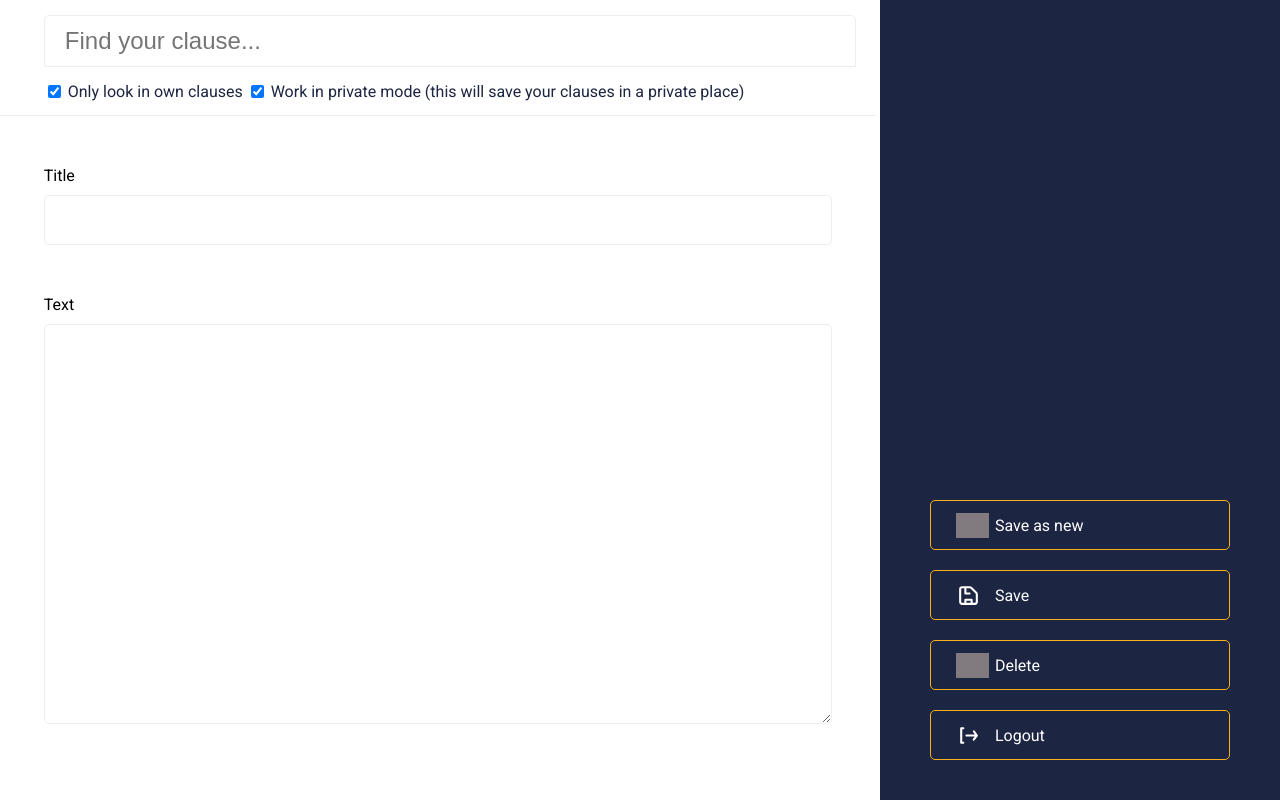
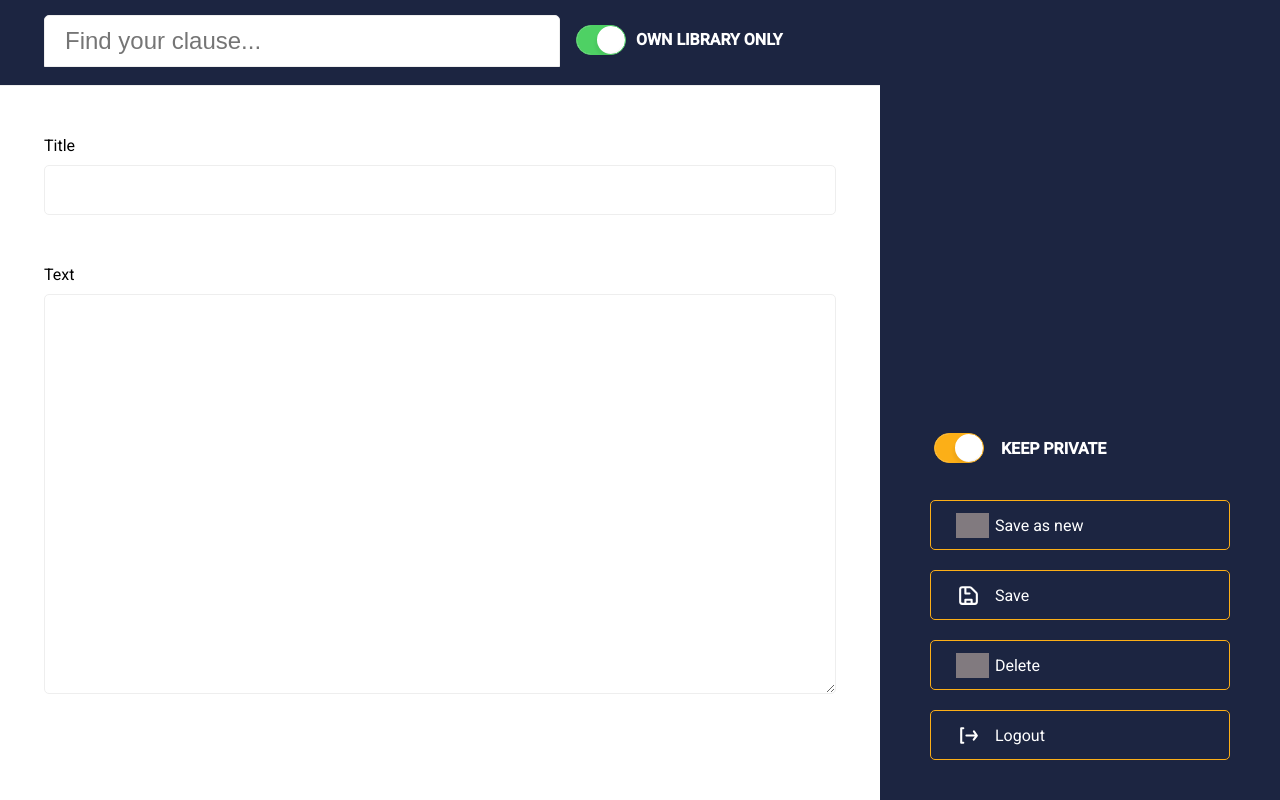
Before and after one commit to joachimBrindeau/MyClause, a Flask app: template app/templates/index.html in a window 1280 px wide. Run offline with Flask 2, Linux system fonts and the light colour scheme; the template is opened without the code that fills it, so the values that code supplies are empty; grey boxes are pictures that could not be loaded.

Commit message:
visual changes

```diff
--- /dev/null
+++ b/app/scss/components/components.checkbox.scss
@@ -0,0 +1,32 @@
+input.switch {
+    position: relative;
+    appearance: none; outline: none;
+    width: 50px; height: 30px;
+    background-color: #ffffff; border: 1px solid #D9DADC;
+    border-radius: 50px; box-shadow: inset -20px 0 0 0 #ffffff;
+    transition-duration: 200ms;
+}
+input.switch:after {
+    content: "";
+    position: absolute;
+    top: 1px; left: 1px;
+    width: 26px; height: 26px;
+    background-color: transparent;
+    border-radius: 50%; box-shadow: 2px 4px 6px rgba(0,0,0,0.2);
+}
+input.switch {
+
+    &:checked{
+        border-color: #4ED164;
+        box-shadow: inset 20px 0 0 0 #4ED164;
+    }
+
+    &-orange:checked{
+        border-color: #fcaf17 !important;
+        box-shadow: inset 20px 0 0 0 #fcaf17 !important;
+    }
+}
+input.switch:checked:after {
+    left: 20px;
+    box-shadow: -2px 4px 3px rgba(0,0,0,0.05);
+}
--- a/app/scss/components/components.site.scss
+++ b/app/scss/components/components.site.scss
@@ -4,13 +4,24 @@
         display:inline-block;
         vertical-align: top;
         width:400px;
-        background-color: $background-color;
+        background-color:$background-color;
         height:100vh;
         position:relative;
         box-sizing: border-box;
 
         &-filters{
+            color:white;
+            text-transform: uppercase;
+            font-weight:bold;
+            width:300px;
+            margin-left:50px;
+            padding-bottom:30px;
 
+            label{
+                bottom:12px;
+                position:relative;
+                padding-left:10px;
+            }
         }
 
         &-buttons{
@@ -20,6 +31,7 @@
             width:400px;
             color:white;
             padding-bottom:20px;
+
 
             &-btn{
                 box-sizing: border-box;
@@ -66,19 +78,38 @@
     &-body{
         display:inline-block;
         vertical-align: top;
-        width:calc(100% - 404px);
+        flex-grow:2;
+        box-sizing: border-box;
 
         .search-bar{
             width:100%;
             border-bottom:solid 1px $light-grey;
-            height:100px;
+            height:70px;
             position:relative;
+            background-color:$background-color;
+            padding-top:15px;
+
+            &-and-filter-wrapper{
+                display:flex;
+
+                input.switch{
+                    width:50px;
+                    margin:10px 10px 0px 40px;
+                }
+
+                label{
+                    color:white;
+                    width:200px;
+                    padding-top:15px;
+                    text-transform: uppercase;
+                    font-weight:bold
+                }
+            }
 
             &-input-wrapper{
                 width:90%;
                 margin:auto;
                 border-radius:5px;
-                margin-top:15px;
                 height:52px;
             }
 
@@ -129,7 +160,7 @@
             &-overlay{
                 background-color: rgba(0,0,0,0.4);
                 height:100vh;
-                top:-15px;
+                top:0px;
                 left:0;
                 position:absolute;
                 width:100%;
--- a/app/scss/elements/elements.body.scss
+++ b/app/scss/elements/elements.body.scss
@@ -4,4 +4,6 @@ body{
     margin:0;
     padding:0;
     font-family: 'Roboto', sans-serif;
+    display:flex;
+    width:100%;
 }
--- a/app/scss/site.scss
+++ b/app/scss/site.scss
@@ -4,3 +4,4 @@
 
 @import 'components/components.login.scss';
 @import 'components/components.site.scss';
+@import 'components/components.checkbox.scss';
--- a/app/static/site.css
+++ b/app/static/site.css
@@ -2,7 +2,9 @@
 body {
   margin: 0;
   padding: 0;
-  font-family: 'Roboto', sans-serif; }
+  font-family: 'Roboto', sans-serif;
+  display: flex;
+  width: 100%; }
 
 .login-wrapper {
   background-color: white;
@@ -65,6 +67,17 @@ body {
   height: 100vh;
   position: relative;
   box-sizing: border-box; }
+  .site-sidebar-filters {
+    color: white;
+    text-transform: uppercase;
+    font-weight: bold;
+    width: 300px;
+    margin-left: 50px;
+    padding-bottom: 30px; }
+    .site-sidebar-filters label {
+      bottom: 12px;
+      position: relative;
+      padding-left: 10px; }
   .site-sidebar-buttons {
     position: absolute;
     bottom: 0;
@@ -104,17 +117,30 @@ body {
 .site-body {
   display: inline-block;
   vertical-align: top;
-  width: calc(100% - 404px); }
+  flex-grow: 2;
+  box-sizing: border-box; }
   .site-body .search-bar {
     width: 100%;
     border-bottom: solid 1px #eee;
-    height: 100px;
-    position: relative; }
+    height: 70px;
+    position: relative;
+    background-color: #1C2541;
+    padding-top: 15px; }
+    .site-body .search-bar-and-filter-wrapper {
+      display: flex; }
+      .site-body .search-bar-and-filter-wrapper input.switch {
+        width: 50px;
+        margin: 10px 10px 0px 40px; }
+      .site-body .search-bar-and-filter-wrapper label {
+        color: white;
+        width: 200px;
+        padding-top: 15px;
+        text-transform: uppercase;
+        font-weight: bold; }
     .site-body .search-bar-input-wrapper {
       width: 90%;
       margin: auto;
       border-radius: 5px;
-      margin-top: 15px;
       height: 52px; }
     .site-body .search-bar-loading {
       text-align: center;
@@ -145,7 +171,7 @@ body {
     .site-body .search-bar-overlay {
       background-color: rgba(0, 0, 0, 0.4);
       height: 100vh;
-      top: -15px;
+      top: 0px;
       left: 0;
       position: absolute;
       width: 100%;
@@ -198,3 +224,38 @@ body {
       padding: 20px;
       font-size: 14px;
       box-sizing: border-box; }
+
+input.switch {
+  position: relative;
+  appearance: none;
+  outline: none;
+  width: 50px;
+  height: 30px;
+  background-color: #ffffff;
+  border: 1px solid #D9DADC;
+  border-radius: 50px;
+  box-shadow: inset -20px 0 0 0 #ffffff;
+  transition-duration: 200ms; }
+
+input.switch:after {
+  content: "";
+  position: absolute;
+  top: 1px;
+  left: 1px;
+  width: 26px;
+  height: 26px;
+  background-color: transparent;
+  border-radius: 50%;
+  box-shadow: 2px 4px 6px rgba(0, 0, 0, 0.2); }
+
+input.switch:checked {
+  border-color: #4ED164;
+  box-shadow: inset 20px 0 0 0 #4ED164; }
+
+input.switch-orange:checked {
+  border-color: #fcaf17 !important;
+  box-shadow: inset 20px 0 0 0 #fcaf17 !important; }
+
+input.switch:checked:after {
+  left: 20px;
+  box-shadow: -2px 4px 3px rgba(0, 0, 0, 0.05); }
--- a/app/templates/index.html
+++ b/app/templates/index.html
@@ -11,6 +11,8 @@
         <div class="search-bar">
             <div class="search-bar-input-wrapper">
                 <div class="search-bar-input">
+                    <div class="search-bar-and-filter-wrapper">
+                        <div style="flex-grow:2;position:relative">
                             <input type="text" placeholder="Find your clause..." class="search-bar-input--input" id="search-input">
                             <div class="search-bar-results-wrapper" id="result-list">
                                 <div class="search-bar-loading" id="search-loader">
@@ -20,18 +22,17 @@
                                 </div>
                             </div>
                         </div>
-                <div class="search-bar-overlay" id="search-overlay"></div>
+                        <input type="checkbox" id="activate-own-search" class="checkbox-filter switch" checked>
+                        <label for="activate-own-search">Own library only</label>
+                    </div>
+
+                </div>
+
                 <div class="search-bar-btn">
 
                 </div>
-                <div class="search-bar-filter">
-                    <input type="checkbox" id="activate-own-search" class="checkbox-filter" checked>
-                    <label for="activate-own-search">Only look in own clauses</label>
-                    <input type="checkbox" class="checkbox-filter" id="private-repo-check" checked>
-                    <label for="activate-own-search">Work in private mode (this will save your clauses in a private place)</label>
+                <div class="search-bar-overlay" id="search-overlay"></div>
             </div>
-            </div>
-
         </div>
         <div class="result-body">
             <div style="display:none;"><input type="text" id="clause-id"></div>
@@ -50,10 +51,12 @@
         </div>
     </div>
     <div class="site-sidebar">
+
+        <div class="site-sidebar-buttons">
             <div class="site-sidebar-filters">
-
+                <input type="checkbox" class="checkbox-filter switch switch-orange" id="private-repo-check" checked>
+                <label for="activate-own-search">Keep private</label>
             </div>
-        <div class="site-sidebar-buttons">
             <div class="site-sidebar-buttons-btn" id="save-as-new">
                 <div class="site-sidebar-buttons-btn--icon">
                     <img height="25px" src="{{url_for('static',filename='images/plus-circle-outline.svg')}}" class="sidebar-icon" />
```
Also changed, not shown: app/static/elements.body.css (added, +7 -0 lines). Lines whose indentation alone changed are shown as unchanged.
